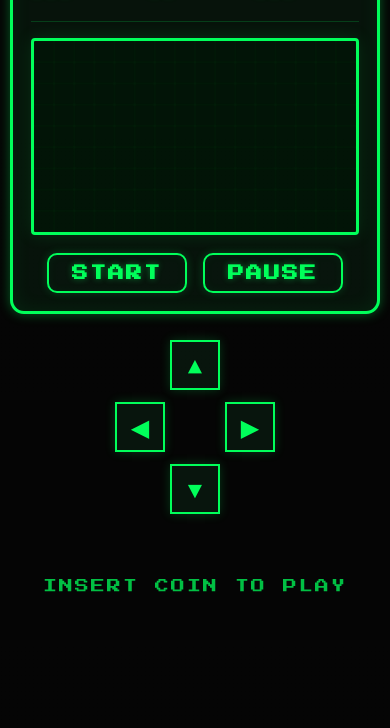
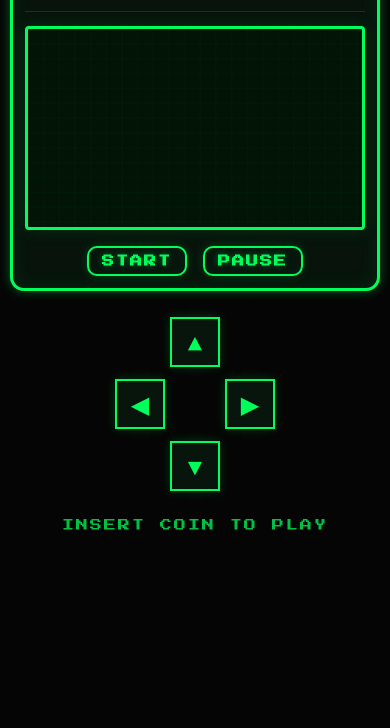
Before and after one commit to vinniit-23/Snake-Game, a plain HTML site: page index.html in a window 390 px wide. Shown: the part 116-844 px from the top of the page. Drawn offline with Linux system fonts and the light colour scheme.

Commit message:
fixed size issue

```diff
--- a/js/constant.js
+++ b/js/constant.js
@@ -1,5 +1,6 @@
 // constant.js
-export const Grid_Size = 20;
+export let Grid_Size = 20;
+// console.log(Grid_Size);
 
 export const STATES = {
   IDLE: "idle",
@@ -18,11 +19,6 @@ const canvas = document.getElementById("Canvas");
 function setCanvasSize() {
   const cssWidth = canvas.clientWidth || 900;
   const cssHeight = Math.round(cssWidth * 0.6);
-  // BUG FIX: snap both dimensions down to the nearest multiple of
-  // Grid_Size. Previously the canvas could end up with a width/height
-  // that wasn't an exact multiple of the grid, which made Rows/Cols
-  // fractional and could let food spawn partially off-grid or make
-  // the wall boundary land mid-cell.
   canvas.width = Math.floor(cssWidth / Grid_Size) * Grid_Size;
   canvas.height = Math.floor(cssHeight / Grid_Size) * Grid_Size;
 }
@@ -30,6 +26,12 @@ setCanvasSize();
 
 const Width = canvas.width;
 const Height = canvas.height;
+
+if (canvas.width <= 350 && canvas.height <= 200) {
+  Grid_Size = 15;
+}
+
+// console.log(Grid_Size);
 
 export function getCanvasWidth() {
   return canvas.width;
--- a/js/snake.js
+++ b/js/snake.js
@@ -1,6 +1,7 @@
 
+// snake.js
+let snake = [];
 
-let snake = [];
 
 
 export function createSnake() {
--- a/style.css
+++ b/style.css
@@ -35,7 +35,7 @@ body {
 
   gap: 16px;
 
-  padding:  20px;
+  padding: 20px;
 
   overflow-x: hidden;
 }
@@ -341,7 +341,8 @@ hr {
   }
 
   .game-container {
-    padding: 18px;
+    padding: 12px;
+    gap: 10px;
 
     border-radius: 14px;
   }
@@ -353,11 +354,11 @@ hr {
   }
 
   .scores span {
-    font-size: 14px;
+    font-size: 12px;
   }
 
   .scores p {
-    font-size: 14px;
+    font-size: 12px;
   }
 
   .buttons {
@@ -367,16 +368,16 @@ hr {
   #Canvas {
     height: auto;
     aspect-ratio: 5/3;
-    max-height: 45vh;
+    max-height: 50vh;
   }
 
   #Game-Button,
   #Stop-Game-Button {
-    width: 140px;
+    width: 100px;
 
-    height: 40px;
+    height: 30px;
 
-    font-size: 16px;
+    font-size: 12px;
   }
 
   #d-pad {
@@ -390,7 +391,7 @@ hr {
     gap: 12px;
 
     margin-top: 6px;
-    height: 25dvh;
+    /* height: 25dvh; */
   }
 
   .middle {
@@ -443,7 +444,7 @@ hr {
   }
 
   .coin-text {
-    font-size: 14px;
+    font-size: 12px;
 
     letter-spacing: 2px;
   }
```
